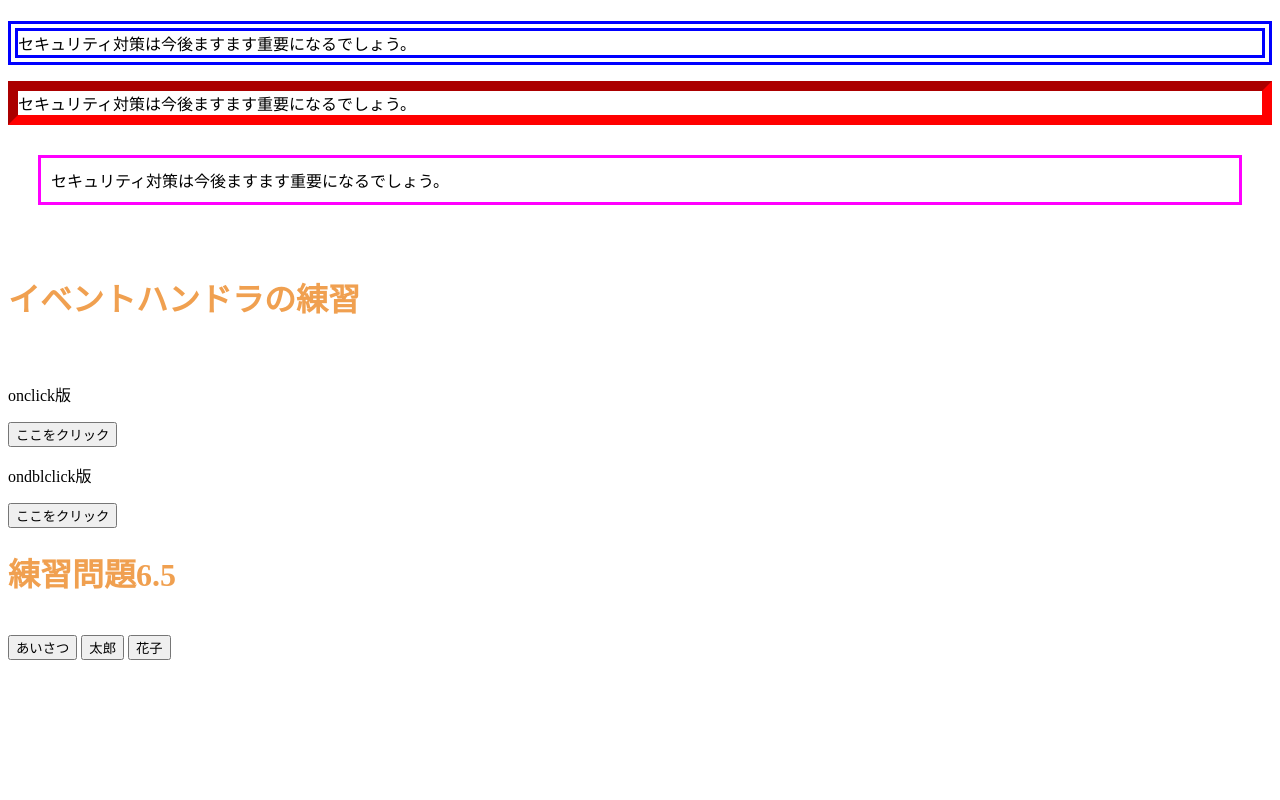
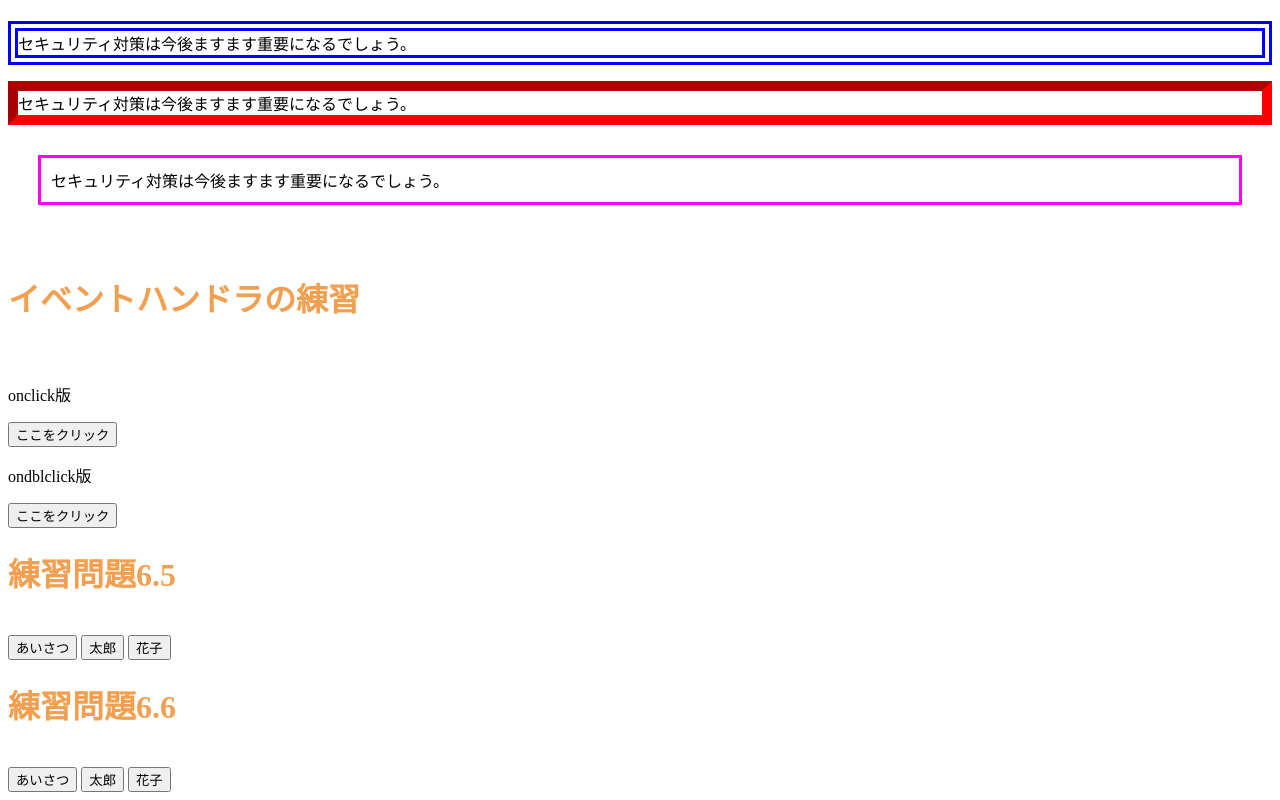
Before and after one commit to ShimizuTakeru/takeharu_test2, a plain HTML site: page index.html in a window 1280 px wide. Shown: the part 442-1242 px from the top of the page. Before the commit the page ends 1110 px from the top, so only its background shows below. Drawn offline with Linux system fonts and the light colour scheme.

Commit message:
Update index.html

```diff
--- a/index.html
+++ b/index.html
@@ -56,5 +56,11 @@
                 <input type="button" value="あいさつ" onclick="sayhello65();">
                 <input type="button" value="太郎" onclick="taro65();">
                 <input type="button" value="花子" onclick="hanako65();">
+                <br>
+                <h1>練習問題6.6</h1>
+                <br>
+                <input type="button" value="あいさつ" onclick="sayhello65();">
+                <input type="button" value="太郎" onclick="taro65();taro66();">
+                <input type="button" value="花子" onclick="hanako65();hanako66();">
             </body>
             </html>
```
